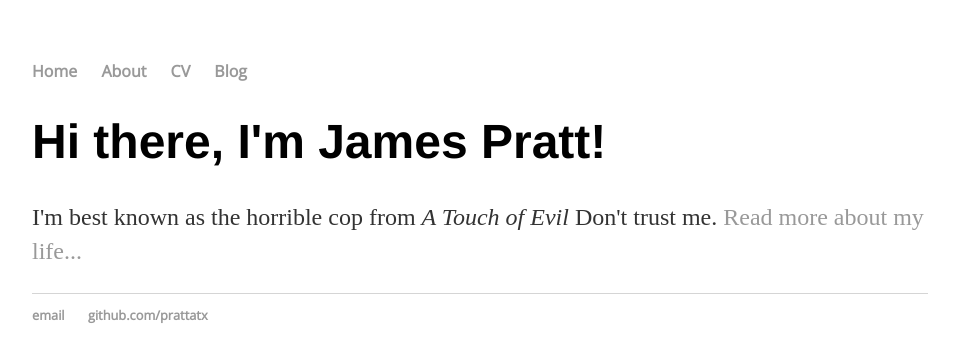
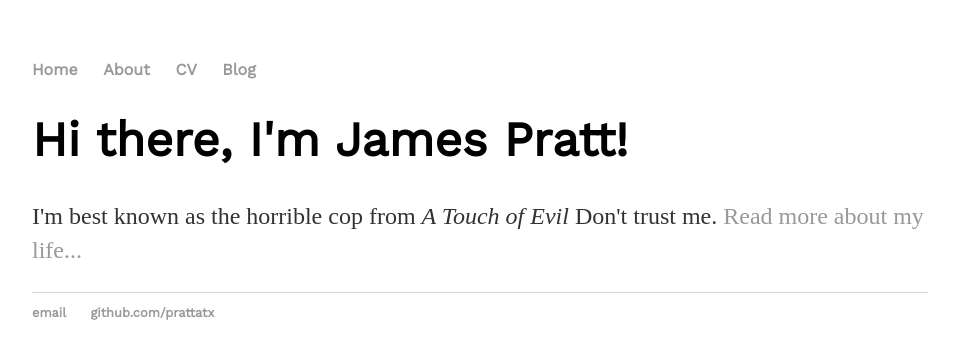
Before and after one commit to prattatx/prattatx.github.io, a Jekyll site: the page built from index.html, in a window 1280 px wide. Shown: the top 362 px of the page, without its empty margins (160-1115 px from the left). Built offline with Jekyll 4.4.1, drawn with Linux system fonts in a browser that asks for light colours; the list of posts is cut into pages by our own code.

Commit message:
google work font
changed font

```diff
--- a/_layouts/default.html
+++ b/_layouts/default.html
@@ -5,7 +5,7 @@
 			<title>{{ page.title }}</title>
 			<!-- link to main stylesheet -->
 			<link rel="stylesheet" type="text/css" href="/css/main.css">
-			<link href="https://fonts.googleapis.com/css?family=Open+Sans" rel="stylesheet">
+			<link href="https://fonts.googleapis.com/css?family=Open+Sans|Work+Sans" rel="stylesheet">
 			{% include analytics.html %}
 		</head>
 		<body>
--- a/css/main.css
+++ b/css/main.css
@@ -3,8 +3,7 @@ body {
     width: 70%;
 }
 nav ul, footer ul {
-    # font-family:'Helvetica', 'Arial', 'Sans-Serif';
-    font-family: 'Open Sans', sans-serif;
+    font-family: 'Work Sans', sans-serif;
     padding: 0px;
     list-style: none;
     font-weight: bold;
@@ -22,7 +21,7 @@ a:hover {
 }
 h1 {
     font-size: 3em;
-    font-family:'Helvetica', 'Arial', 'Sans-Serif';
+    font-family: 'Work Sans', sans-serif;
 }
 p {
     font-size: 1.5em;
```
